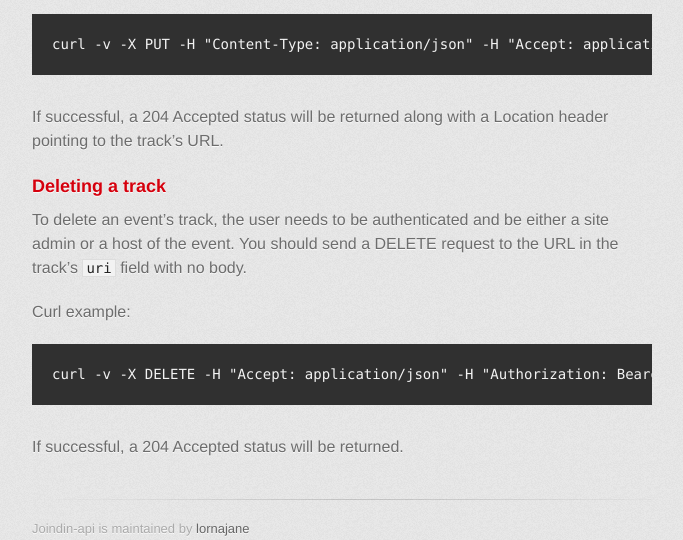
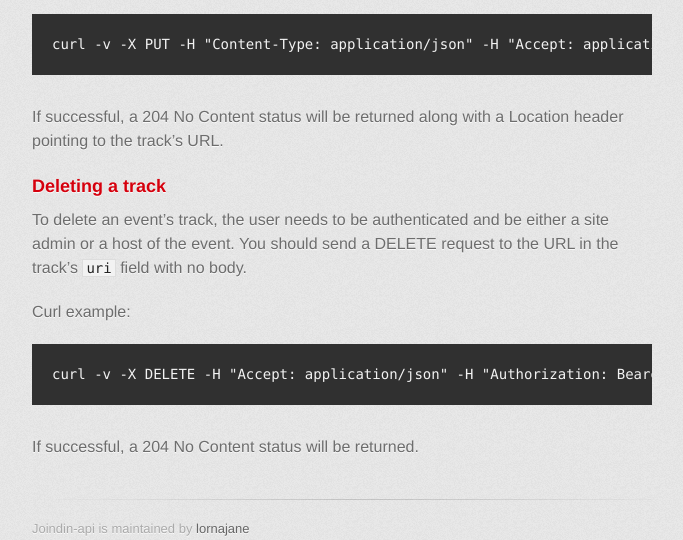
Before and after one commit to joindin/joindin-api, a Jekyll site: the page built from events.md, in a window 1280 px wide and 900 px high, scrolled down 9915 px. Shown: the part 312-852 px from the top of the window, without its empty margins (298-981 px from the left). Built offline with Jekyll 4.4.1, drawn with Linux system fonts in a browser that asks for light colours; some web fonts are replaced; a script that is not in the unit is left out.

Commit message:
Fix mistake: 204 is "No Content"

```diff
--- a/events.md
+++ b/events.md
@@ -415,7 +415,7 @@ Curl example:
 <pre class="embedcurl">curl -v -X PUT -H "Content-Type: application/json" -H "Accept: application/json" -H "Authorization: Bearer f9b4f1a9b30bdc0d" {{ site.apiurl }}/v2.1/tracks/9 --data '{"track_name": "Track One", "track_description": "Aliquam vulputate vulputate lobortis."}'
 </pre>
 
-If successful, a 204 Accepted status will be returned along with a Location header pointing to the track's URL.
+If successful, a 204 No Content status will be returned along with a Location header pointing to the track's URL.
 
 ### Deleting a track
 
@@ -426,4 +426,4 @@ Curl example:
 <pre class="embedcurl">curl -v -X DELETE -H "Accept: application/json" -H "Authorization: Bearer f9b4f1a9b30bdc0d" {{ site.apiurl }}/v2.1/tracks/9
 </pre>
 
-If successful, a 204 Accepted status will be returned.
+If successful, a 204 No Content status will be returned.
```
